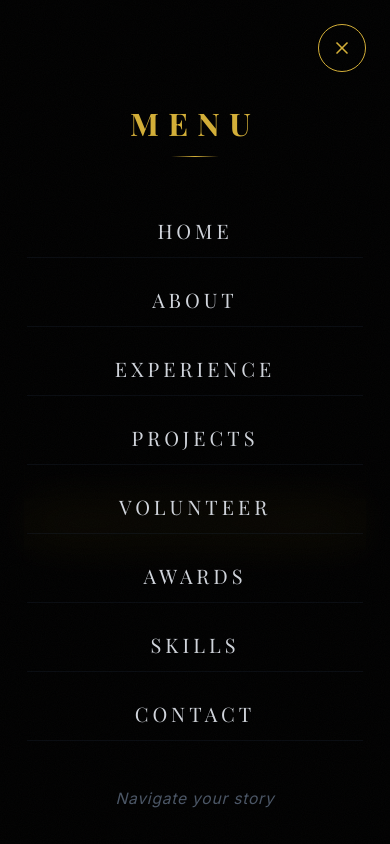
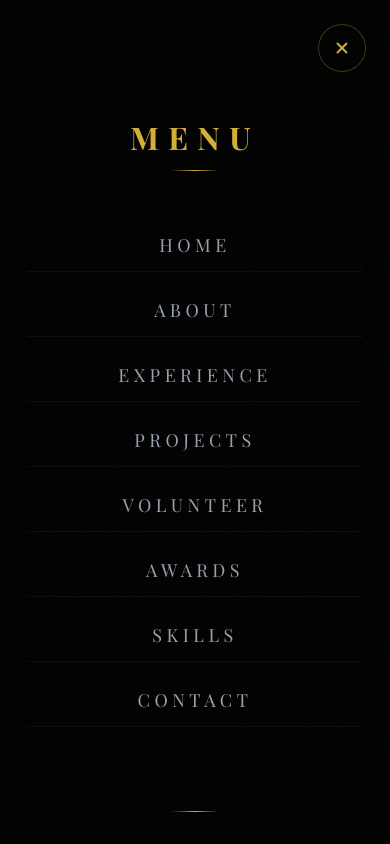
Before and after one commit to sameerbintaher/jinyuzhou, a Next.js app: page / in a window 390 px wide. Both pictures are taken after a click on the button "Open menu". Shown: the top 844 px of the page. Built offline with nearby package versions, Linux system fonts and the light colour scheme; a web font is replaced by a local one.

Commit message:
Mobile redesign: Glass buttons, minimal animations, --vh fix

```diff
--- a/app/components/Hero.js
+++ b/app/components/Hero.js
@@ -16,75 +16,75 @@ export default function Hero() {
     return () => window.removeEventListener("resize", checkMobile);
   }, []);
 
-  // Mobile: slower, more emotional timing
-  // Desktop: luxurious film opening
-  const nameDuration = isMobile ? 1.4 : 1.2;
-  const nameDelay = isMobile ? 0.6 : 0.5;
-  const subtitleDelay = isMobile ? 1.3 : 0.8;
-  const taglineDelay = isMobile ? 2.0 : 1.1;
-  const buttonDelay = isMobile ? 2.6 : 1.4;
-
   return (
     <section
       id="hero"
-      className="min-h-screen md:min-h-screen flex items-center justify-center relative overflow-hidden"
+      className="min-h-screen flex items-center justify-center relative overflow-hidden"
+      style={{
+        paddingTop: "env(safe-area-inset-top, 0px)",
+        paddingBottom: "env(safe-area-inset-bottom, 0px)",
+      }}
     >
-      {/* Soft Parallax Background */}
+      {/* Soft Parallax Background - Desktop Only */}
       <motion.div
         style={{ y: isMobile ? 0 : y }}
-        initial={{ scale: 1.1, opacity: 0 }}
+        initial={{ scale: isMobile ? 1 : 1.1, opacity: 0 }}
         animate={{ scale: 1, opacity: 1 }}
-        transition={{ duration: isMobile ? 1.5 : 2.5, ease: "easeOut" }}
+        transition={{ duration: isMobile ? 0.8 : 2.5, ease: "easeOut" }}
         className="absolute inset-0 bg-gradient-to-b from-black via-[#0a0a0a] to-black"
       />
 
-      {/* Mobile Dark Overlay for Readability */}
-      <div className="md:hidden absolute inset-0 bg-gradient-to-b from-black/60 via-black/40 to-black/80 z-[5]" />
+      {/* Strong Dark Gradient Overlay for Mobile Readability */}
+      <div className="md:hidden absolute inset-0 bg-gradient-to-b from-black/80 via-black/70 to-black/90 z-[5]" />
 
       <div className="relative z-10 text-center px-6 md:px-8 max-w-5xl mx-auto py-16 md:py-24">
         {/* Top Divider */}
         <motion.div
           initial={{ opacity: 0, scaleX: 0 }}
           animate={{ opacity: 1, scaleX: 1 }}
-          transition={{ duration: 1.4, delay: 0.3, ease: [0.22, 1, 0.36, 1] }}
+          transition={{
+            duration: isMobile ? 0.4 : 1.4,
+            delay: isMobile ? 0.1 : 0.3,
+            ease: [0.22, 1, 0.36, 1],
+          }}
           className="mb-10"
         >
           <div className="w-24 h-[1px] bg-gradient-to-r from-transparent via-[#d4af37] to-transparent mx-auto mb-12" />
         </motion.div>
 
-        {/* Name - Film Opening */}
+        {/* Name - Minimal fade on mobile, cinematic on desktop */}
         <motion.h1
-          initial={{ opacity: 0, y: isMobile ? 20 : 40 }}
+          initial={{ opacity: 0, y: isMobile ? 10 : 40 }}
           animate={{ opacity: 1, y: 0 }}
           transition={{
-            duration: isMobile ? 0.8 : nameDuration,
-            delay: isMobile ? 0.3 : nameDelay,
+            duration: isMobile ? 0.5 : 1.2,
+            delay: isMobile ? 0.2 : 0.5,
             ease: [0.22, 1, 0.36, 1],
           }}
           className="text-5xl md:text-8xl lg:text-9xl font-playfair font-bold mb-6 md:mb-8 text-[#d4af37] tracking-wider leading-tight"
           style={{
+            fontSize: isMobile ? "clamp(2.5rem, 12vw, 4rem)" : undefined,
             textShadow: isMobile
-              ? "0 2px 20px rgba(0,0,0,0.9), 0 4px 40px rgba(0,0,0,0.7)"
+              ? "0 3px 24px rgba(0,0,0,0.95), 0 6px 48px rgba(0,0,0,0.8)"
               : "none",
           }}
         >
           JINYU ZHOU
         </motion.h1>
 
-        {/* Subtitle - Individual Fade */}
+        {/* Subtitle - Minimal fade on mobile */}
         <motion.p
-          initial={{ opacity: 0, y: isMobile ? 15 : 25 }}
+          initial={{ opacity: 0, y: isMobile ? 8 : 25 }}
           animate={{ opacity: 1, y: 0 }}
           transition={{
-            duration: isMobile ? 0.7 : 1.2,
-            delay: isMobile ? 0.6 : subtitleDelay,
+            duration: isMobile ? 0.5 : 1.2,
+            delay: isMobile ? 0.3 : 0.8,
             ease: [0.22, 1, 0.36, 1],
           }}
           className="text-lg md:text-2xl text-gray-300 mb-5 md:mb-6 tracking-wide font-light leading-relaxed px-4 max-w-3xl mx-auto"
           style={{
-            textShadow: isMobile
-              ? "0 2px 12px rgba(0,0,0,0.8)"
-              : "none",
+            fontSize: isMobile ? "clamp(0.938rem, 4.5vw, 1.25rem)" : undefined,
+            textShadow: isMobile ? "0 2px 16px rgba(0,0,0,0.9)" : "none",
           }}
         >
           Broadcasting & Television <span className="text-[#d4af37]">|</span>{" "}
@@ -92,18 +92,19 @@ export default function Hero() {
           Storyteller
         </motion.p>
 
-        {/* Tagline - Poetic Fade */}
+        {/* Tagline - Minimal fade on mobile */}
         <motion.p
           initial={{ opacity: 0 }}
           animate={{ opacity: 1 }}
           transition={{
-            duration: isMobile ? 0.8 : 1.5,
-            delay: isMobile ? 0.9 : taglineDelay,
+            duration: isMobile ? 0.5 : 1.5,
+            delay: isMobile ? 0.4 : 1.1,
             ease: "easeOut",
           }}
           className="text-base md:text-lg text-gray-500 mb-12 md:mb-16 italic font-light max-w-2xl mx-auto leading-loose px-4"
           style={{
-            textShadow: isMobile ? "0 1px 8px rgba(0,0,0,0.7)" : "none",
+            fontSize: isMobile ? "clamp(0.875rem, 3.8vw, 1rem)" : undefined,
+            textShadow: isMobile ? "0 2px 12px rgba(0,0,0,0.8)" : "none",
           }}
         >
           &ldquo;Stories shape memory, and memory shapes culture.&rdquo;
@@ -111,11 +112,11 @@ export default function Hero() {
 
         {/* Buttons - Soft Motion */}
         <motion.div
-          initial={{ opacity: 0, y: isMobile ? 10 : 15 }}
+          initial={{ opacity: 0, y: isMobile ? 8 : 15 }}
           animate={{ opacity: 1, y: 0 }}
           transition={{
-            duration: isMobile ? 0.6 : 1,
-            delay: isMobile ? 1.2 : buttonDelay,
+            duration: isMobile ? 0.5 : 1,
+            delay: isMobile ? 0.5 : 1.4,
             ease: "easeOut",
           }}
           className="flex flex-col sm:flex-row gap-4 sm:gap-5 justify-center items-center"
@@ -141,7 +142,11 @@ export default function Hero() {
       <motion.div
         initial={{ opacity: 0 }}
         animate={{ opacity: 1 }}
-        transition={{ duration: 1.2, delay: 3, ease: "easeOut" }}
+        transition={{
+          duration: isMobile ? 0.5 : 1.2,
+          delay: isMobile ? 0.6 : 3,
+          ease: "easeOut",
+        }}
         className="absolute bottom-12 left-1/2 transform -translate-x-1/2"
       >
         <a
--- a/app/components/MobileMenu.js
+++ b/app/components/MobileMenu.js
@@ -6,6 +6,7 @@ import { Menu, X } from "lucide-react";
 
 export default function MobileMenu() {
   const [isOpen, setIsOpen] = useState(false);
+  const [isVisible, setIsVisible] = useState(true);
 
   const navItems = [
     { name: "Home", href: "#hero" },
@@ -17,6 +18,24 @@ export default function MobileMenu() {
     { name: "Skills", href: "#skills" },
     { name: "Contact", href: "#contact" },
   ];
+
+  // Hide buttons when scrolling, show when stopped
+  useEffect(() => {
+    let scrollTimeout;
+    const handleScroll = () => {
+      setIsVisible(false);
+      clearTimeout(scrollTimeout);
+      scrollTimeout = setTimeout(() => {
+        setIsVisible(true);
+      }, 150);
+    };
+
+    window.addEventListener("scroll", handleScroll, { passive: true });
+    return () => {
+      window.removeEventListener("scroll", handleScroll);
+      clearTimeout(scrollTimeout);
+    };
+  }, []);
 
   // Prevent body scroll when menu is open
   useEffect(() => {
@@ -43,65 +62,71 @@ export default function MobileMenu() {
 
   return (
     <>
-      {/* Floating Circular Menu Button - Bottom Right (Mobile Only) */}
+      {/* Glass Floating Menu Button - Bottom Right (Mobile Only) */}
+      <AnimatePresence>
+        {!isOpen && isVisible && (
           <motion.button
-        initial={{ opacity: 0, scale: 0.5 }}
+            initial={{ opacity: 0, scale: 0.8 }}
             animate={{ opacity: 1, scale: 1 }}
-        transition={{ duration: 0.5, delay: 1.5, ease: [0.34, 1.56, 0.64, 1] }}
+            exit={{ opacity: 0, scale: 0.8 }}
+            transition={{ duration: 0.2 }}
             onClick={() => setIsOpen(true)}
-        className="md:hidden fixed bottom-6 right-6 z-40 w-14 h-14 rounded-full flex items-center justify-center border border-[#d4af37] bg-black/95 backdrop-blur-md text-[#d4af37] shadow-[0_4px_20px_rgba(0,0,0,0.6)] active:scale-95 transition-all duration-200"
+            className="md:hidden fixed z-50 w-14 h-14 rounded-full flex items-center justify-center glass-button text-[#d4af37] active:scale-95 transition-transform"
             style={{
               bottom: "calc(1.5rem + env(safe-area-inset-bottom, 0px))",
               right: "calc(1.5rem + env(safe-area-inset-right, 0px))",
             }}
             aria-label="Open menu"
           >
-        <Menu size={22} strokeWidth={2} />
+            <Menu size={20} strokeWidth={2.5} />
           </motion.button>
+        )}
+      </AnimatePresence>
 
-      {/* Full-Screen Navigation Overlay - Mobile Only */}
+      {/* Full-Screen Pure Black Overlay with Gold Links */}
       <AnimatePresence>
         {isOpen && (
           <>
-            {/* Backdrop */}
+            {/* Pure Black Backdrop */}
             <motion.div
               initial={{ opacity: 0 }}
               animate={{ opacity: 1 }}
               exit={{ opacity: 0 }}
               transition={{ duration: 0.25 }}
-              className="md:hidden fixed inset-0 z-[60] bg-black/95 backdrop-blur-xl"
+              className="md:hidden fixed inset-0 z-[100] bg-black"
               onClick={() => setIsOpen(false)}
             />
 
             {/* Menu Content */}
             <motion.div
-              initial={{ opacity: 0, scale: 0.95 }}
+              initial={{ opacity: 0 }}
+              animate={{ opacity: 1 }}
+              exit={{ opacity: 0 }}
+              transition={{ duration: 0.3, ease: [0.22, 1, 0.36, 1] }}
+              className="md:hidden fixed inset-0 z-[110] flex flex-col items-center justify-center"
+            >
+              {/* Close Button - Glass */}
+              <motion.button
+                initial={{ opacity: 0, scale: 0.8 }}
                 animate={{ opacity: 1, scale: 1 }}
-              exit={{ opacity: 0, scale: 0.95 }}
-              transition={{ duration: 0.3, ease: [0.22, 1, 0.36, 1] }}
-              className="md:hidden fixed inset-0 z-[70] flex flex-col items-center justify-center"
-            >
-              {/* Close Button - Circular */}
-              <motion.button
-                initial={{ opacity: 0, rotate: -90 }}
-                animate={{ opacity: 1, rotate: 0 }}
-                transition={{ duration: 0.4, delay: 0.1 }}
+                exit={{ opacity: 0, scale: 0.8 }}
+                transition={{ duration: 0.3, delay: 0.1 }}
                 onClick={() => setIsOpen(false)}
-                className="absolute top-6 right-6 w-12 h-12 rounded-full flex items-center justify-center border border-[#d4af37] text-[#d4af37] bg-black/60 active:scale-95 transition-all duration-200"
+                className="absolute w-12 h-12 rounded-full flex items-center justify-center glass-button text-[#d4af37] active:scale-95 transition-transform"
                 style={{
                   top: "calc(1.5rem + env(safe-area-inset-top, 0px))",
                   right: "calc(1.5rem + env(safe-area-inset-right, 0px))",
                 }}
                 aria-label="Close menu"
               >
-                <X size={20} strokeWidth={2} />
+                <X size={18} strokeWidth={2.5} />
               </motion.button>
 
               {/* Gold Title */}
               <motion.div
                 initial={{ opacity: 0, y: 20 }}
                 animate={{ opacity: 1, y: 0 }}
-                transition={{ duration: 0.5, delay: 0.15 }}
+                transition={{ duration: 0.4, delay: 0.15 }}
                 className="mb-12 text-center"
               >
                 <h2 className="text-2xl font-playfair font-bold text-[#d4af37] tracking-[0.3em]">
@@ -110,8 +135,8 @@ export default function MobileMenu() {
                 <div className="w-12 h-[1px] bg-gradient-to-r from-transparent via-[#d4af37] to-transparent mx-auto mt-3" />
               </motion.div>
 
-              {/* Navigation Links */}
-              <nav className="flex flex-col items-center space-y-4 px-6 max-w-sm w-full">
+              {/* Navigation Links - Gold */}
+              <nav className="flex flex-col items-center space-y-3 px-6 max-w-sm w-full">
                 {navItems.map((item, index) => (
                   <motion.a
                     key={item.name}
@@ -120,32 +145,28 @@ export default function MobileMenu() {
                     initial={{ opacity: 0, x: -20 }}
                     animate={{ opacity: 1, x: 0 }}
                     transition={{
-                      duration: 0.4,
-                      delay: 0.1 * index + 0.25,
+                      duration: 0.3,
+                      delay: 0.1 * index + 0.2,
                       ease: [0.22, 1, 0.36, 1],
                     }}
                     whileTap={{ scale: 0.97 }}
-                    className="w-full text-center text-xl font-playfair text-gray-300 hover:text-[#d4af37] active:text-[#f4d03f] transition-colors duration-200 uppercase tracking-[0.2em] py-3 px-4 min-h-[44px] flex items-center justify-center border-b border-gray-800/30 hover:border-[#d4af37]/20"
+                    className="w-full text-center text-lg font-playfair text-gray-400 hover:text-[#d4af37] active:text-[#f4d03f] transition-colors duration-200 uppercase tracking-[0.25em] py-3 px-4 min-h-[48px] flex items-center justify-center border-b border-gray-900/50 hover:border-[#d4af37]/20"
                   >
                     {item.name}
                   </motion.a>
                 ))}
               </nav>
 
-              {/* Bottom Decoration */}
+              {/* Bottom Line */}
               <motion.div
-                initial={{ opacity: 0 }}
-                animate={{ opacity: 1 }}
-                transition={{ duration: 0.6, delay: 0.8 }}
-                className="absolute bottom-8 text-center"
+                initial={{ opacity: 0, scaleX: 0 }}
+                animate={{ opacity: 1, scaleX: 1 }}
+                transition={{ duration: 0.5, delay: 0.8 }}
+                className="absolute bottom-8 w-12 h-[1px] bg-gradient-to-r from-transparent via-[#d4af37] to-transparent"
                 style={{
                   bottom: "calc(2rem + env(safe-area-inset-bottom, 0px))",
                 }}
-              >
-                <p className="text-xs text-gray-600 italic tracking-wider">
-                  Navigate your story
-                </p>
-              </motion.div>
+              />
             </motion.div>
           </>
         )}
--- a/app/globals.css
+++ b/app/globals.css
@@ -33,17 +33,22 @@ body {
   overflow-x: hidden;
 }
 
-/* Mobile Redesign - Smooth Natural Scrolling */
+/* Mobile Redesign - Smooth Natural Scrolling with --vh fix */
 @media (max-width: 768px) {
   html {
     scroll-padding-top: env(safe-area-inset-top, 80px);
     scroll-padding-bottom: env(safe-area-inset-bottom, 20px);
+    /* Use CSS custom property for viewport height */
+    height: 100vh;
+    height: calc(var(--vh, 1vh) * 100);
   }
 
   body {
     -webkit-overflow-scrolling: touch;
     padding-top: env(safe-area-inset-top);
     padding-bottom: env(safe-area-inset-bottom);
+    min-height: 100vh;
+    min-height: calc(var(--vh, 1vh) * 100);
   }
 
   /* Remove all scroll snap on mobile */
@@ -62,7 +67,13 @@ body {
     padding-bottom: clamp(3rem, 8vh, 5rem);
   }
 
-  /* Better mobile typography */
+  /* Hero uses --vh */
+  #hero {
+    min-height: 100vh;
+    min-height: calc(var(--vh, 1vh) * 100);
+  }
+
+  /* Better mobile typography with clamp() */
   h1 {
     font-size: clamp(2rem, 10vw, 3.5rem) !important;
     line-height: 1.2 !important;
@@ -99,6 +110,20 @@ body {
   .grain-overlay {
     opacity: 0.015;
   }
+}
+
+/* Glass Morphism Utility Classes */
+.glass-button {
+  background: rgba(0, 0, 0, 0.6);
+  backdrop-filter: blur(12px);
+  -webkit-backdrop-filter: blur(12px);
+  border: 1px solid rgba(212, 175, 55, 0.3);
+  box-shadow: 0 4px 16px rgba(0, 0, 0, 0.4);
+}
+
+.glass-button:hover {
+  background: rgba(0, 0, 0, 0.75);
+  border-color: rgba(212, 175, 55, 0.5);
 }
 
 /* Smooth scroll with easing */
--- a/app/page.js
+++ b/app/page.js
@@ -10,9 +10,12 @@ import Skills from "./components/Skills";
 import Contact from "./components/Contact";
 import Footer from "./components/Footer";
 import ScrollToTop from "./components/ScrollToTop";
+import ViewportHeightFix from "./components/ViewportHeightFix";
 
 export default function Home() {
   return (
+    <>
+      <ViewportHeightFix />
       <main className="md:snap-none overflow-y-auto">
         <Navbar />
         <MobileMenu />
@@ -27,5 +30,6 @@ export default function Home() {
         <Footer />
         <ScrollToTop />
       </main>
+    </>
   );
 }
--- a/next.config.js
+++ b/next.config.js
@@ -1,6 +1,6 @@
 /** @type {import('next').NextConfig} */
 const nextConfig = {
-  output: "export",
+  // output: "export", // Commented for dev mode
   trailingSlash: true,
   images: {
     unoptimized: true,
```
Also changed, not shown: app/components/ScrollToTop.js (+41 -12 lines), app/components/ViewportHeightFix.js (added, +28 -0 lines). Lines whose indentation alone changed are shown as unchanged.
